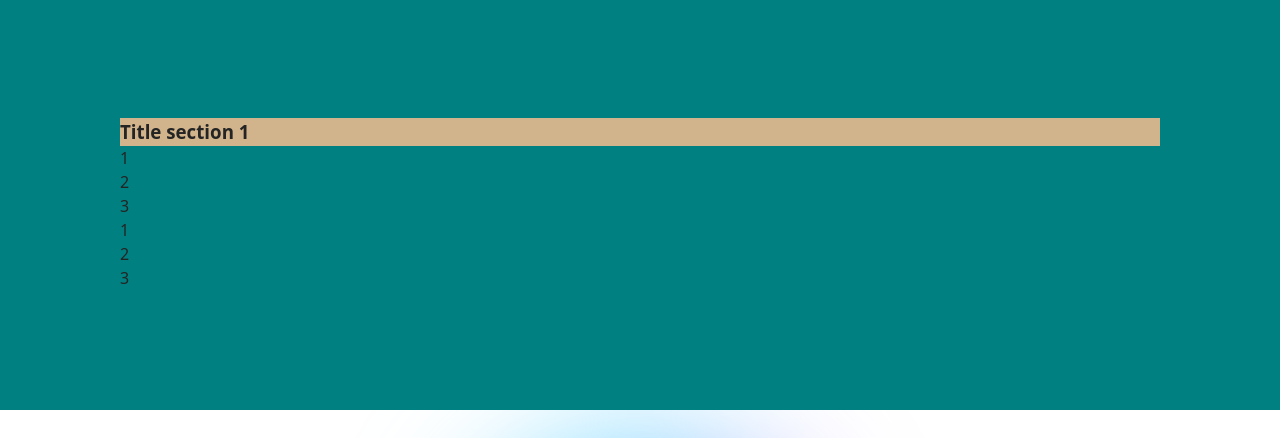
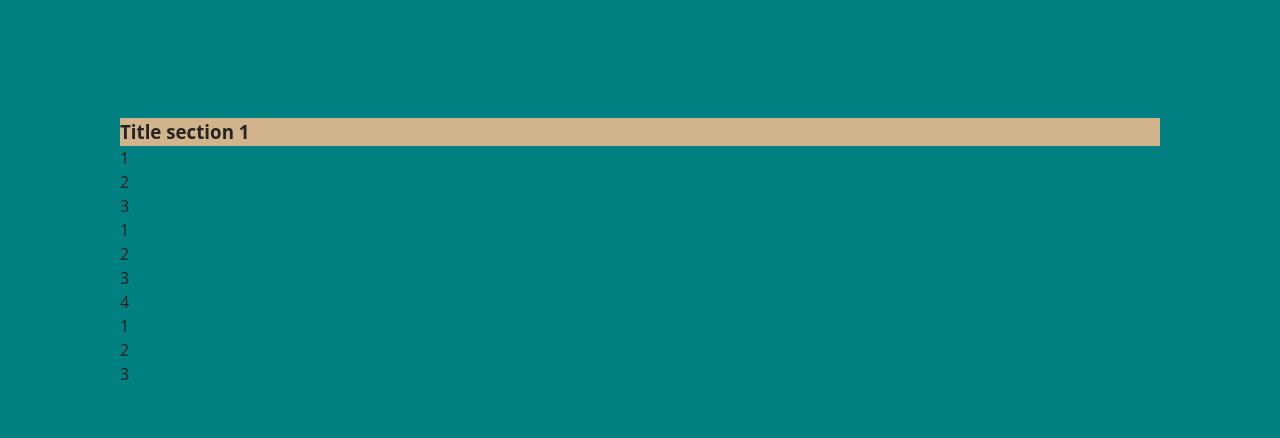
Before and after one commit to SergeyKorobka/project-112, a plain HTML site: page index.html in a window 1280 px wide. Shown: the part 72-510 px from the top of the page. Drawn offline with Linux system fonts and the light colour scheme.

Commit message:
Deploying to gh-pages from @ SergeyKorobka/project-112@398d578564df92a42df2b4d15f0b423a22155d13 🚀

```diff
--- a/index.html
+++ b/index.html
@@ -38,6 +38,13 @@
     <li><a href="">2</a></li>
     <li><a href="">3</a></li>
   </ul>
+
+  <div class="wrapper">
+    <div><a href="">1</a></div>
+    <div><a href="">2</a></div>
+    <div><a href="">3</a></div>
+    <div><a href="">4</a></div>
+  </div>
 
   <ul class="list">
     <li><a href="">1</a></li>
```
